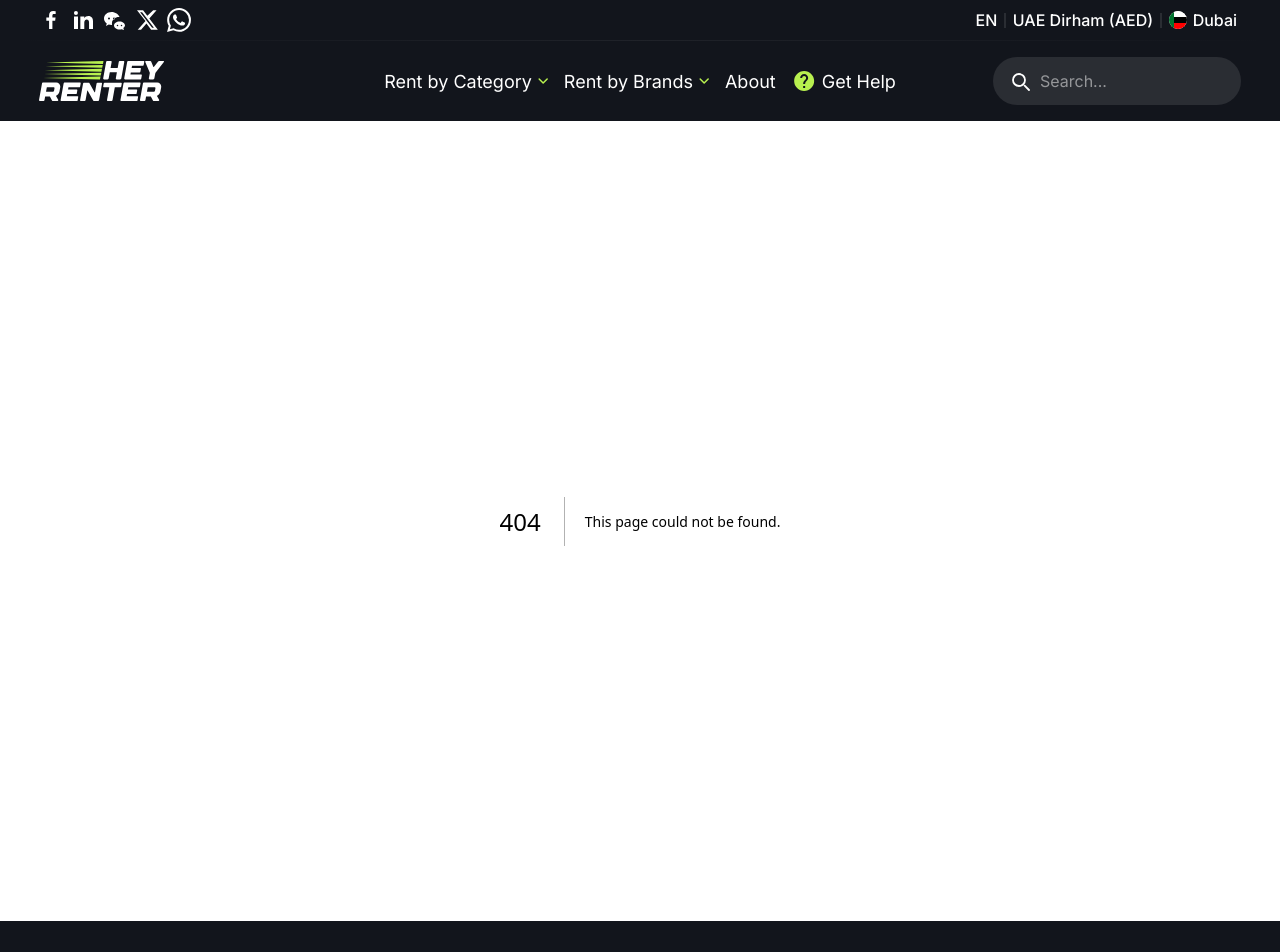
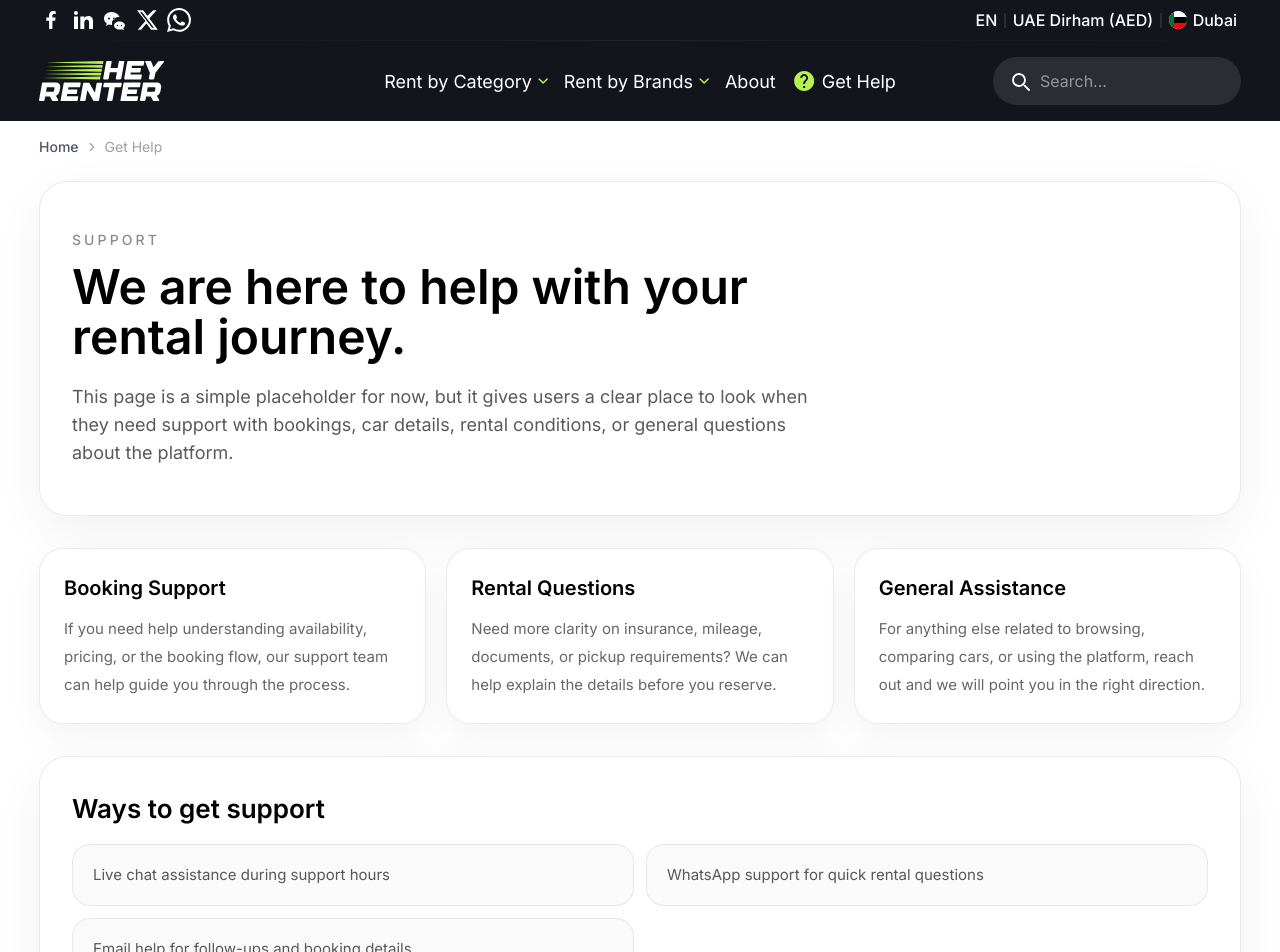
Before and after one commit to tarak6984/hey-renter, a Next.js app: page /help in a window 1280 px wide. Before the commit this address had no page. Shown: the top 952 px of the page. Built offline with nearby package versions, Linux system fonts and the light colour scheme; a web font is replaced by a local one.

Commit message:
feat: add generic help page

```diff
--- /dev/null
+++ b/app/help/page.tsx
@@ -0,0 +1,84 @@
+import { Metadata } from 'next';
+import Breadcrumb from '@/app/components/shared/Breadcrumb';
+
+export const metadata: Metadata = {
+  title: 'Get Help | Hey Renter',
+  description:
+    'Get help with bookings, vehicle details, rental questions, and general support on Hey Renter.',
+};
+
+const helpTopics = [
+  {
+    title: 'Booking Support',
+    body: 'If you need help understanding availability, pricing, or the booking flow, our support team can help guide you through the process.',
+  },
+  {
+    title: 'Rental Questions',
+    body: 'Need more clarity on insurance, mileage, documents, or pickup requirements? We can help explain the details before you reserve.',
+  },
+  {
+    title: 'General Assistance',
+    body: 'For anything else related to browsing, comparing cars, or using the platform, reach out and we will point you in the right direction.',
+  },
+];
+
+const contactOptions = [
+  'Live chat assistance during support hours',
+  'WhatsApp support for quick rental questions',
+  'Email help for follow-ups and booking details',
+];
+
+export default function HelpPage() {
+  return (
+    <div className="pb-16">
+      <Breadcrumb
+        items={[
+          { label: 'Home', href: '/' },
+          { label: 'Get Help' },
+        ]}
+      />
+
+      <section className="mx-auto flex w-full max-w-[1440px] flex-col gap-8 px-4 pt-2 sm:px-6 md:px-[39px]">
+        <div className="rounded-[28px] border border-black/8 bg-white px-6 py-10 shadow-[0_16px_48px_rgba(0,0,0,0.06)] sm:px-8 sm:py-12">
+          <p className="text-sm font-medium uppercase tracking-[0.22em] text-black/45">
+            Support
+          </p>
+          <h1 className="mt-3 max-w-[720px] text-[36px] font-semibold leading-[1.05] text-black sm:text-[48px]">
+            We are here to help with your rental journey.
+          </h1>
+          <p className="mt-5 max-w-[760px] text-[16px] leading-7 text-black/65 sm:text-[18px]">
+            This page is a simple placeholder for now, but it gives users a clear
+            place to look when they need support with bookings, car details,
+            rental conditions, or general questions about the platform.
+          </p>
+        </div>
+
+        <div className="grid gap-5 md:grid-cols-3">
+          {helpTopics.map((item) => (
+            <article
+              key={item.title}
+              className="rounded-[24px] border border-black/8 bg-white px-6 py-6 shadow-[0_12px_36px_rgba(0,0,0,0.05)]"
+            >
+              <h2 className="text-[20px] font-semibold text-black">{item.title}</h2>
+              <p className="mt-3 text-[15px] leading-7 text-black/60">{item.body}</p>
+            </article>
+          ))}
+        </div>
+
+        <section className="rounded-[28px] border border-black/8 bg-white px-6 py-8 shadow-[0_16px_48px_rgba(0,0,0,0.06)] sm:px-8">
+          <h2 className="text-[26px] font-semibold text-black">Ways to get support</h2>
+          <ul className="mt-4 grid gap-3 text-[15px] leading-7 text-black/65 sm:grid-cols-2">
+            {contactOptions.map((item) => (
+              <li
+                key={item}
+                className="rounded-[18px] border border-black/8 bg-black/[0.02] px-5 py-4"
+              >
+                {item}
+              </li>
+            ))}
+          </ul>
+        </section>
+      </section>
+    </div>
+  );
+}
```
